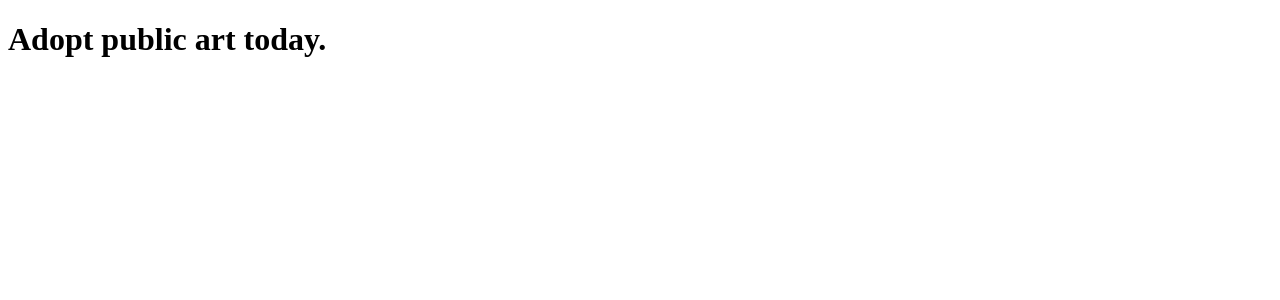
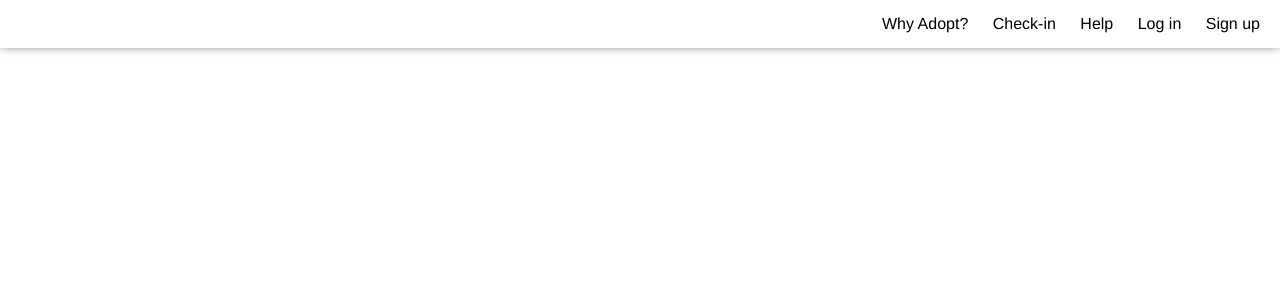
Before and after one commit to hackforla/adopt-civic-art, a Django app: page / in a window 1280 px wide. Shown: the top 300 px of the page. Run offline with Django 3.2, Linux system fonts and the light colour scheme; data that the repository does not hold is empty.

Commit message:
set up basic templates and css

```diff
--- a/artworks/templates/base.html
+++ b/artworks/templates/base.html
@@ -2,10 +2,14 @@
 <html>
 <head>
   <title>Adopt a Civic Artwork - {% block title %}{% endblock title %}</title>
+
+  <link rel="stylesheet" href="/static/css/styles.css" />
 </head>
 <body>
 
   <div class="main">
+    {% include "nav.html" %}
+
     {% block content %}{% endblock content %}
   </div>
 
--- a/artworks/templates/index.html
+++ b/artworks/templates/index.html
@@ -1,10 +1,8 @@
 {% extends "base.html" %}
 
-{% block title %}Artworks{% endblock title %}
+{% block title %}Adopt public art today{% endblock title %}
 
 {% block content %}
-
-<h1>Adopt public art today.</h1>
 
   {% for artwork in artworks %}
     <article class="artwork">
--- /dev/null
+++ b/artworks/templates/nav.html
@@ -0,0 +1,9 @@
+<nav role="navigation">
+  <ul>
+    <li>Why Adopt?</li>
+    <li>Check-in</li>
+    <li>Help</li>
+    <li>Log in</li>
+    <li>Sign up</li>
+  </ul>
+</nav>
--- /dev/null
+++ b/static/css/styles.css
@@ -0,0 +1,23 @@
+body {
+  font-family: 'Avenir', Helvetica, Arial, sans-serif;
+  -webkit-font-smoothing: antialiased;
+  -moz-osx-font-smoothing: grayscale;
+  margin: 0;
+  padding: 0;
+}
+
+nav {
+  box-shadow: 0px -3px 10px 0px rgba(0,0,0,0.75);
+  padding: 5px 0;
+}
+
+nav ul {
+  margin: 0 10px;
+  padding: 0;
+  text-align: right;
+}
+
+nav ul li {
+  margin: 10px;
+  display: inline-block;
+}
```
Also changed, not shown: artworks/templates/artwork.html (+4 -4 lines), civicart/settings.py (+7 -1 lines).
